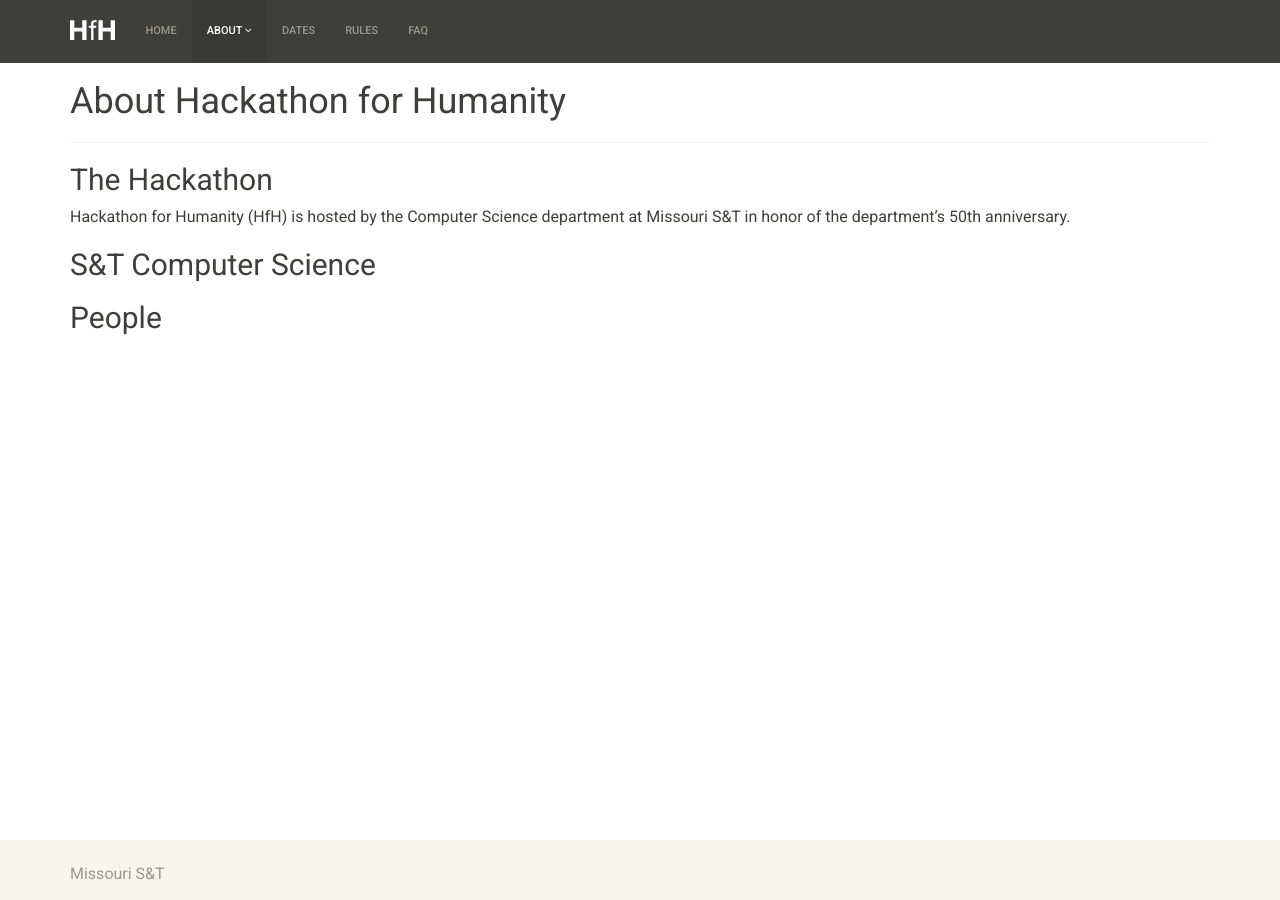
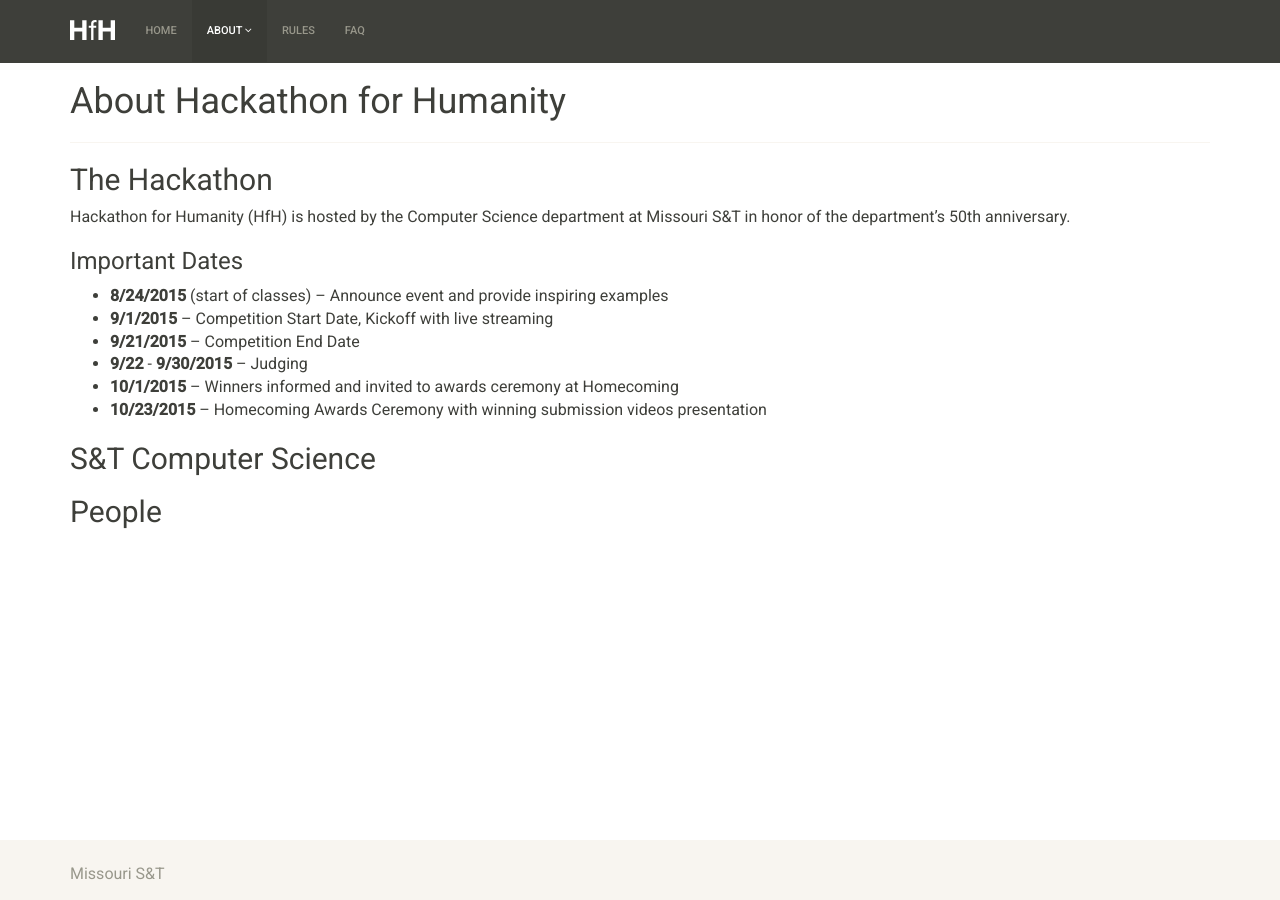
Before and after one commit to cmpsci-goldnjub/info, a Jekyll site: the page built from about.md, in a window 1280 px wide. Built offline with Jekyll 4.4.1, drawn with Linux system fonts in a browser that asks for light colours.

Commit message:
Add important dates to 'about'

```diff
--- a/_includes/navbar.html
+++ b/_includes/navbar.html
@@ -23,7 +23,6 @@
             <li><a href="{{ "/about/" | prepend: site.baseurl }}#people">People</a></li>
           </ul>
         </li>
-        <li id="dates-nav"><a href="{{ "/dates/" | prepend: site.baseurl }}">Dates</a></li>
         <li id="rules-nav"><a href="{{ "/rules/" | prepend: site.baseurl }}">Rules</a></li>
         <li id="faq-nav"><a href="{{ "/faq/" | prepend: site.baseurl }}">FAQ</a></li>
       </ul>
--- a/about.md
+++ b/about.md
@@ -10,6 +10,16 @@ Hackathon for Humanity (HfH) is hosted by the Computer Science
 department at Missouri S&T in honor of the department's 50th
 anniversary.
 
+### Important Dates
+
+* **8/24/2015** (start of classes) – Announce event and provide inspiring examples
+* **9/1/2015** – Competition Start Date, Kickoff with live streaming
+* **9/21/2015** – Competition End Date
+* **9/22** - **9/30/2015** – Judging
+* **10/1/2015** – Winners informed and invited to awards ceremony at Homecoming
+* **10/23/2015** – Homecoming Awards Ceremony with winning submission videos presentation
+
+
 ## S&T Computer Science
 
 ## People
```
